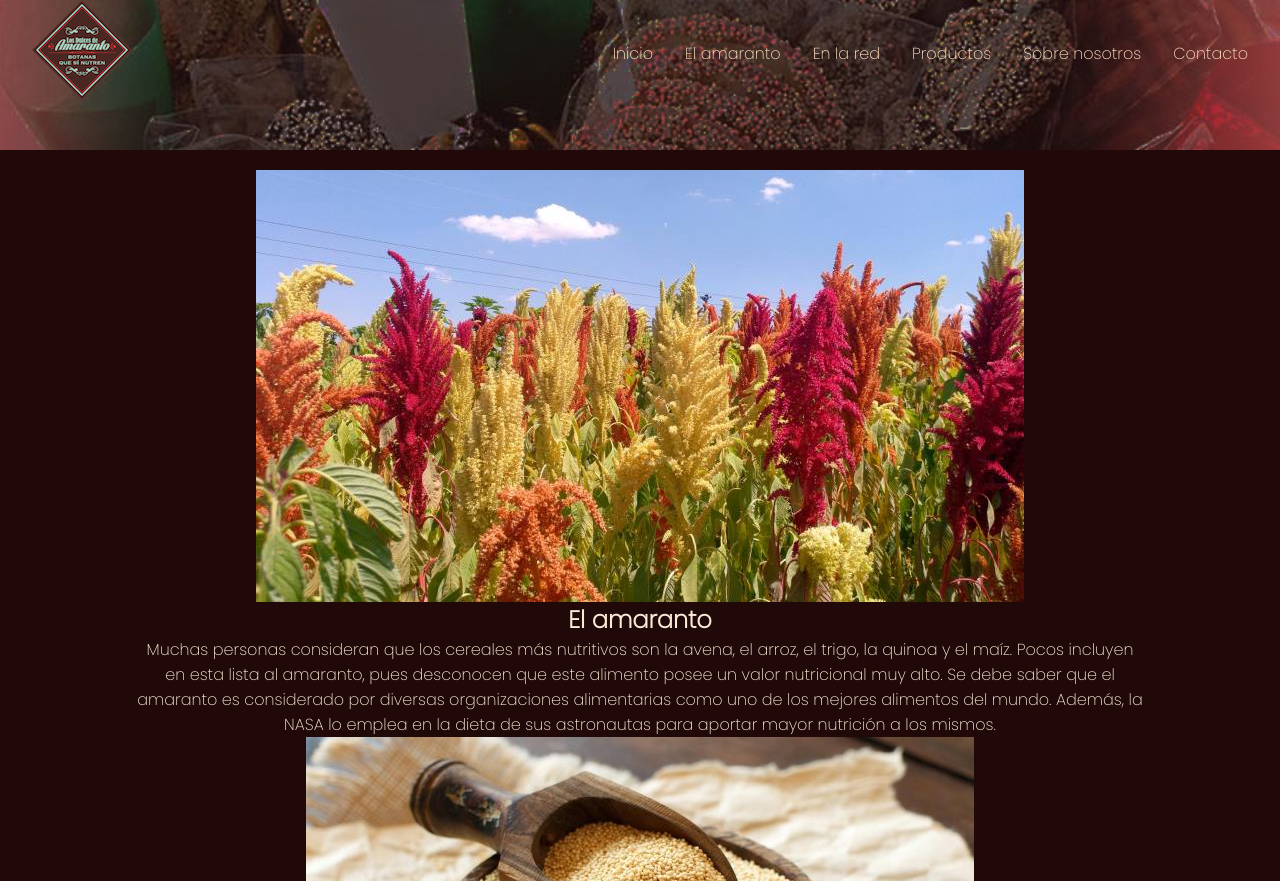
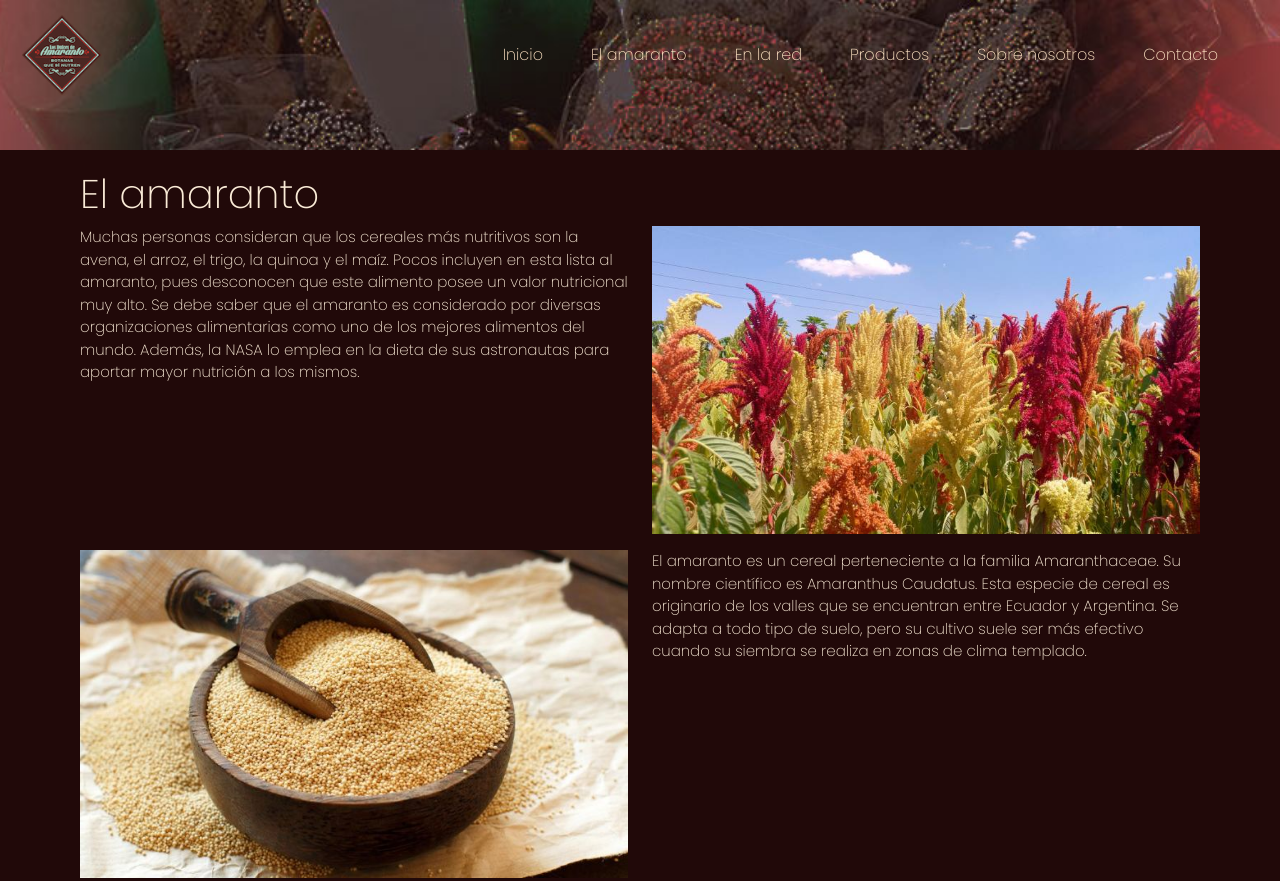
Before and after one commit to RicardoCortesV/amaranto-Cortes, a plain HTML site: page pages/amaranto.html in a window 1280 px wide. Shown: the top 881 px of the page. Drawn offline with nearby package versions, Linux system fonts and the light colour scheme.

Commit message:
Bottstrap en index.html y pages/amaranto.html

```diff
--- a/grid.css
+++ b/grid.css
@@ -259,8 +259,8 @@ body {
 }
 
 .text{
-   text-align: center;
-   width: 80%;
+   text-align: left;
+   font-size: 15px;
 }
 
 .footer-list {
@@ -284,15 +284,6 @@ body {
         width: 100%;
     }
 
-    .card {
-        width: 70%;
-        height: auto;
-        text-align: center;
-    }
-    .card img {
-        width: 190px;
-        height: auto;
-    }
     .art img {
         width: 190px;
         height: auto;
--- a/pages/amaranto.html
+++ b/pages/amaranto.html
@@ -4,7 +4,14 @@
     <meta charset="UTF-8">
     <meta http-equiv="X-UA-Compatible" content="IE=edge">
     <meta name="viewport" content="width=device-width, initial-scale=1.0">
+
+      <!-- link a bootstrap -->
+      <link href="https://cdn.jsdelivr.net/npm/bootstrap@5.1.3/dist/css/bootstrap.min.css" rel="stylesheet"
+      integrity="sha384-1BmE4kWBq78iYhFldvKuhfTAU6auU8tT94WrHftjDbrCEXSU1oBoqyl2QvZ6jIW3" crossorigin="anonymous">
+
+            <!-- mi css -->
     <link rel="stylesheet" href="../grid.css">
+
     <link rel="preconnect" href="https://fonts.googleapis.com">
 <link rel="preconnect" href="https://fonts.gstatic.com" crossorigin>
 <link href="https://fonts.googleapis.com/css2?family=Poppins:wght@200&display=swap" rel="stylesheet">
@@ -15,41 +22,86 @@
     <!-- -------------------------------navbar inicio--------------------------------- -->
 
 
+
     <header class="header-2">
-        <nav>
-            <ul class="nav-list">
-                <li class="nav-item logo">
-                    <a href="#"><img src="../images/Logo.png" alt="Los dulces de amaranto"></a>
+        <nav class="navbar navbar-expand-lg navbar-dark">
+            <div class="container-fluid">
+              <a class="navbar-brand" href="../index.html"><img src="../images/Logo.png" alt="" width="80" height="80"></a>
+              <button class="navbar-toggler" type="button" data-bs-toggle="collapse" data-bs-target="#navbarNav" aria-controls="navbarNav" aria-expanded="false" aria-label="Toggle navigation">
+                <span class="navbar-toggler-icon"></span>
+              </button>
+              <div class="collapse navbar-collapse nav-list" id="navbarNav">
+                <ul class="navbar-nav">
+                  <li class="nav-item">
+                    <a class="nav-link active" aria-current="page" href="../index.html">Inicio</a>
                   </li>
                   <li class="nav-item">
-                    <a href="../index.html">Inicio</a>
+                    <a class="nav-link" href="amaranto.html">El amaranto</a>
                   </li>
                   <li class="nav-item">
-                    <a href="amaranto.html">El amaranto</a>
+                    <a class="nav-link" href="enlared.html">En la red</a>
                   </li>
                   <li class="nav-item">
-                    <a href="enlared.html">En la red</a>
+                    <a class="nav-link" href="productos.html">Productos</a>
                   </li>
                   <li class="nav-item">
-                    <a href="productos.html">Productos</a>
+                    <a class="nav-link" href="nosotros.html">Sobre nosotros</a>
                   </li>
                   <li class="nav-item">
-                    <a href="nosotros.html">Sobre nosotros</a>
-                </li>
-                <li class="nav-item">
-                    <a href="contacto.html">Contacto</a>
+                    <a class="nav-link" href="contacto.html">Contacto</a>
                   </li>
                 </ul>
+              </div>
+            </div>
           </nav>
     </header>
+
 
 
     <!-- -------------------------------navbar fin--------------------------------- -->
 
     <!-- -------------------------------main inicio--------------------------------- -->
 
+    <section class="container main amaranto">
+        <div class="row">
+            <h1>El amaranto</h1>
 
-    <article class="main amaranto">
+            <div class="col-md-6 text">
+                <p>Muchas personas consideran que los cereales más nutritivos son la avena, el arroz, el trigo, la
+                    quinoa y el maíz. Pocos incluyen en esta lista al amaranto,
+                    pues desconocen que este alimento posee un valor nutricional muy alto.
+
+                    Se debe saber que el amaranto es considerado por diversas organizaciones alimentarias
+                    como uno de los  mejores alimentos del mundo. Además, la NASA lo emplea en la dieta de sus
+                    astronautas para aportar mayor nutrición a los mismos.</p>
+            </div>
+            <div class="col-md-6">
+                <img src="../images/elamaranto.jpeg" class="img-fluid" alt="El amaranto">
+
+            </div>
+        </div>
+        <div class="row mt-3">
+            <div class="col-md-6">
+                <img src="../images/cereal2.jpeg" class="img-fluid" alt="El amaranto">
+
+            </div>
+
+            <div class="col-md-6 text">
+                <p>El amaranto es un cereal perteneciente a la familia Amaranthaceae. Su nombre científico es
+                    Amaranthus Caudatus.
+                    Esta especie de cereal es originario de los valles que se encuentran entre Ecuador y Argentina.
+                    Se adapta a todo tipo de suelo, pero su cultivo suele ser más efectivo cuando su siembra se
+                    realiza en zonas de clima templado.
+
+
+                </p>
+            </div>
+
+        </div>
+    </section>
+
+
+    <!-- <article class="main amaranto">
         <img src="../images/elamaranto.jpeg" alt="El amaranto">
             <div class="text"><h1>El amaranto</h1>
                 <p>Muchas personas consideran que los cereales más nutritivos son la avena, el arroz, el trigo, la
@@ -80,12 +132,11 @@
                 </p>
             </div>
 
+   </article>   -->
     <!-- -------------------------------main fin--------------------------------- -->
 
   <!-- -------------------------------footer inicio--------------------------------- -->
 
-
-</article>
     <footer class="footer">
         <div>
             <ul class="footer-list">
@@ -101,6 +152,9 @@
 
     <!-- -------------------------------footer fin--------------------------------- -->
 
+  <!-- link a Js de Bootstrap -->
+    <script src="https://cdn.jsdelivr.net/npm/bootstrap@5.1.3/dist/js/bootstrap.bundle.min.js"
+    integrity="sha384-ka7Sk0Gln4gmtz2MlQnikT1wXgYsOg+OMhuP+IlRH9sENBO0LRn5q+8nbTov4+1p" crossorigin="anonymous"></script>
 
 </body>
 </html>
```
Also changed, not shown: index.html (+29 -56 lines). Lines whose indentation alone changed are shown as unchanged.
